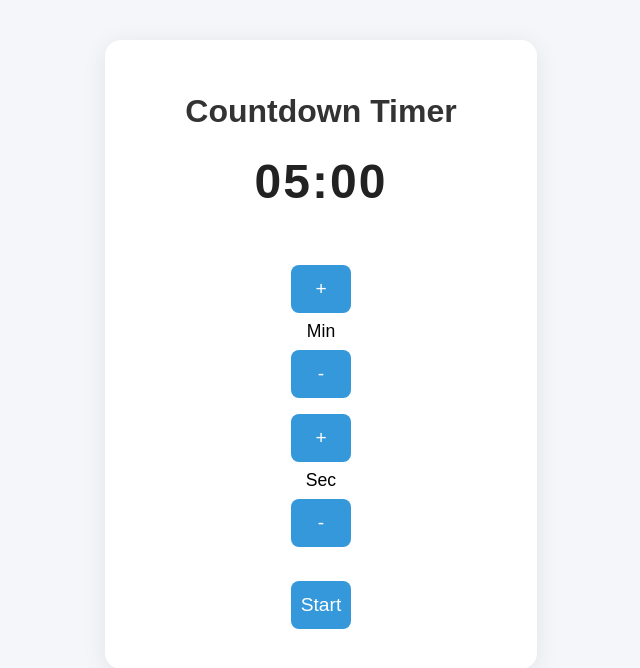
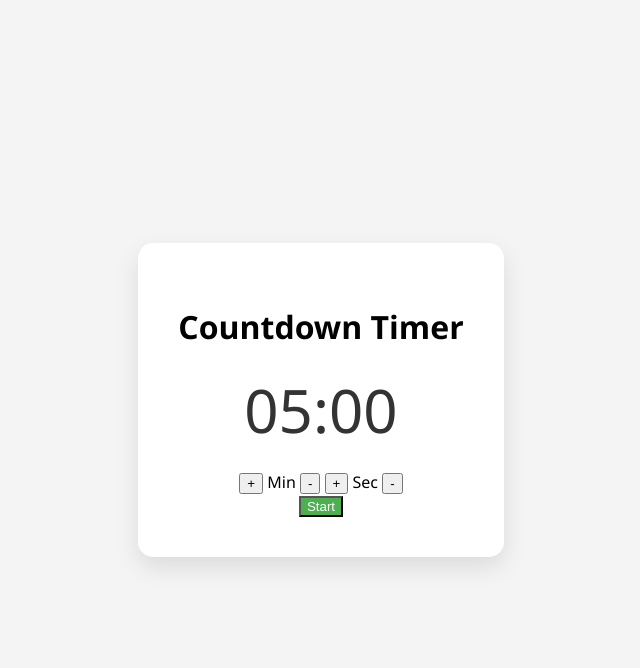
Before and after one commit to veluvarthi-sravya/Time-Checker, a plain HTML site: page index.html in a window 1280 px wide. Shown: the whole page, without its empty margins (319-959 px from the left). Drawn offline with Linux system fonts and the light colour scheme.

Commit message:
changing some feauters

```diff
--- a/style.css
+++ b/style.css
@@ -1,80 +1,41 @@
-/* Reset some defaults */
 body {
+  font-family: 'Segoe UI', sans-serif;
+  display: flex;
+  justify-content: center;
+  align-items: center;
+  height: 100vh;
   margin: 0;
-  padding: 0;
-  font-family: Arial, sans-serif;
-  background: #f5f6fa;
+  background: #f4f4f4;
 }
 
 .container {
-  max-width: 400px;
-  margin: 40px auto;
+  text-align: center;
   background: #fff;
-  border-radius: 16px;
-  box-shadow: 0 4px 24px rgba(0,0,0,0.08);
-  padding: 32px 16px;
-  display: flex;
-  flex-direction: column;
-  align-items: center;
+  padding: 40px;
+  border-radius: 15px;
+  box-shadow: 0 10px 25px rgba(0, 0, 0, 0.1);
 }
 
-h1 {
-  margin-bottom: 24px;
-  font-size: 2rem;
+.timer {
+  font-size: 60px;
+  margin: 20px 0;
   color: #333;
 }
 
-#timer {
-  font-size: 3rem;
-  font-weight: bold;
-  margin-bottom: 24px;
-  letter-spacing: 2px;
-  color: #222;
+.buttons button {
+  margin: 0 10px;
+  padding: 10px 20px;
+  font-size: 16px;
+  border: none;
+  border-radius: 8px;
+  cursor: pointer;
+  transition: background 0.3s;
 }
 
-button {
-  width: 60px;
-  height: 48px;
-  margin: 8px 4px;
-  font-size: 1.2rem;
-  border: none;
-  border-radius: 8px;
-  background: #3498db;
-  color: #fff;
-  cursor: pointer;
-  transition: background 0.2s;
+#start { background-color: #4CAF50; color: white; }
+#pause { background-color: #FF9800; color: white; }
+#reset { background-color: #f44336; color: white; }
+
+.buttons button:hover {
+  opacity: 0.9;
 }
-
-button:disabled {
-  background: #b2bec3;
-  cursor: not-allowed;
-}
-
-button:hover:not(:disabled) {
-  background: #217dbb;
-}
-
-span {
-  font-size: 1.1rem;
-  margin: 0 4px;
-  vertical-align: middle;
-}
-
-@media (max-width: 500px) {
-  .container {
-    max-width: 98vw;
-    padding: 16px 2vw;
-  }
-  #timer {
-    font-size: 2.2rem;
-  }
-  button {
-    width: 48px;
-    height: 40px;
-    font-size: 1rem;
-    margin: 6px 2px;
-  }
-  h1 {
-    font-size: 1.3rem;
-  }
-}
```
